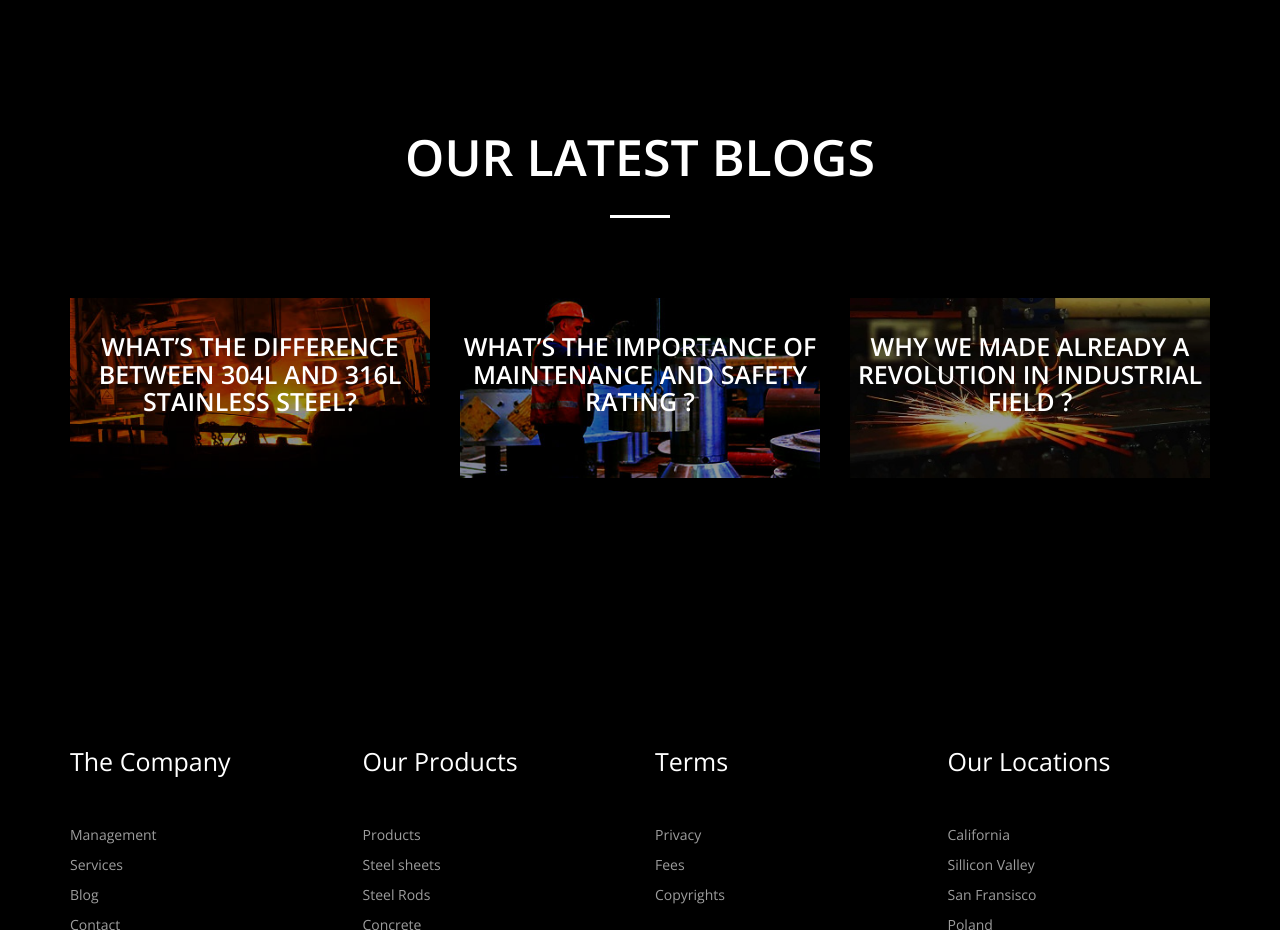
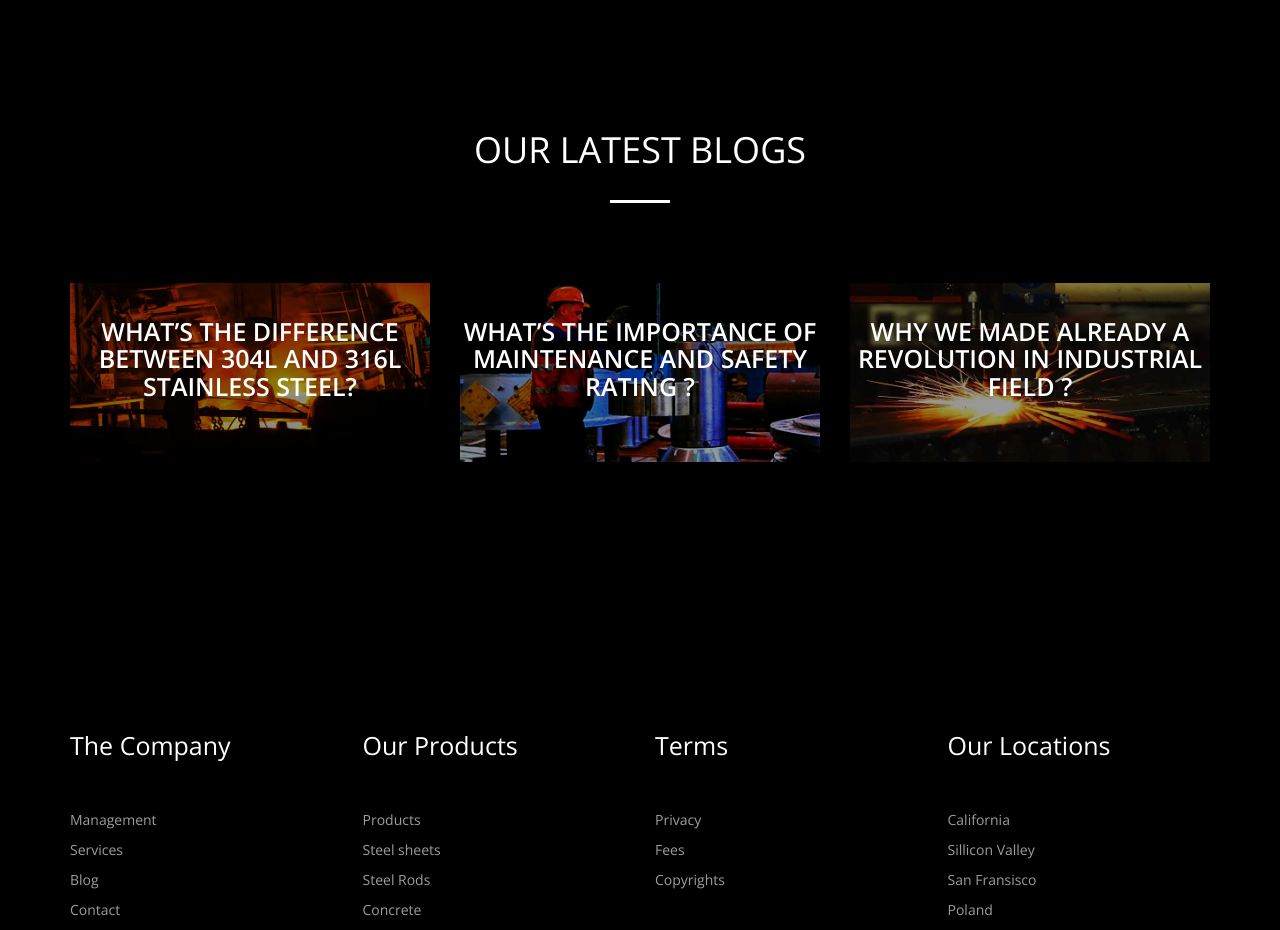
Before and after one commit to AhmedNageeb/FALCON1, a plain HTML site: page index.html in a window 1280 px wide. Shown: the part 7520-8450 px from the top of the page. Drawn offline with nearby package versions, Linux system fonts and the light colour scheme.

Commit message:
Update main.css

```diff
--- a/css/main.css
+++ b/css/main.css
@@ -646,8 +646,6 @@ textarea.form-control{
 
 .latest-blogs h1{
   text-align: center;
-  font-size: 50px;
-  font-weight: bold;
   color: #ffffff;
 }
 
```
